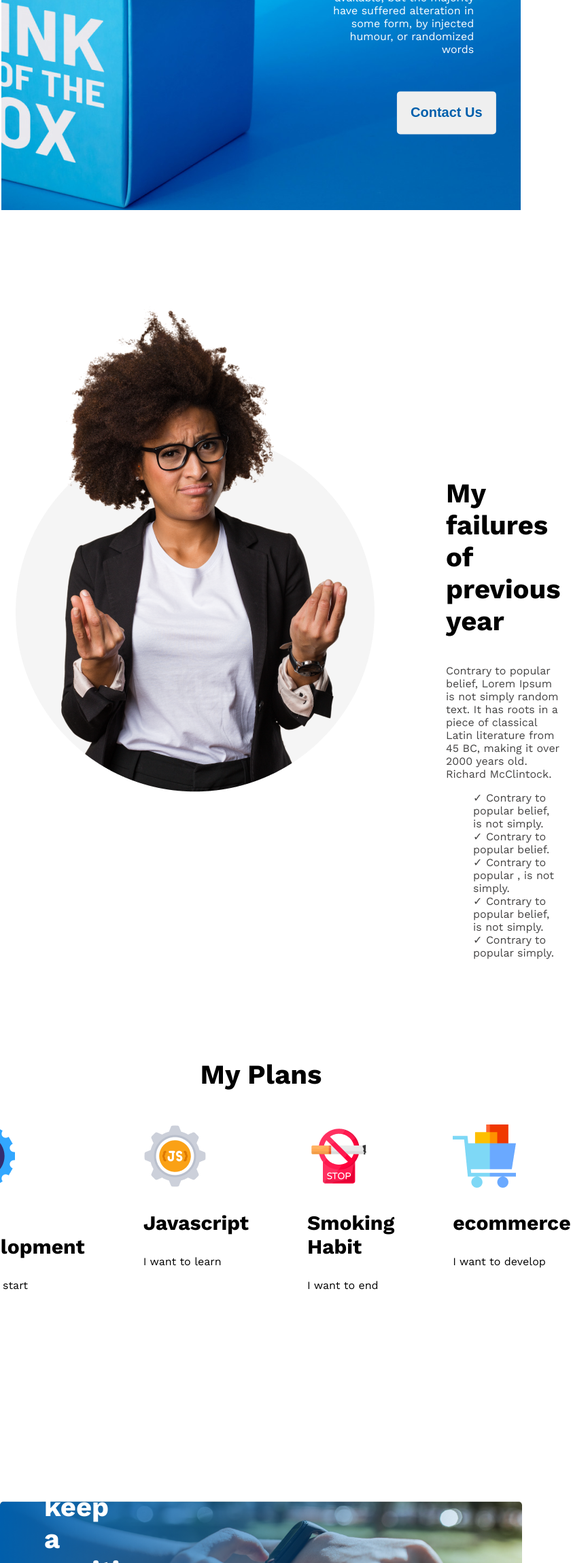
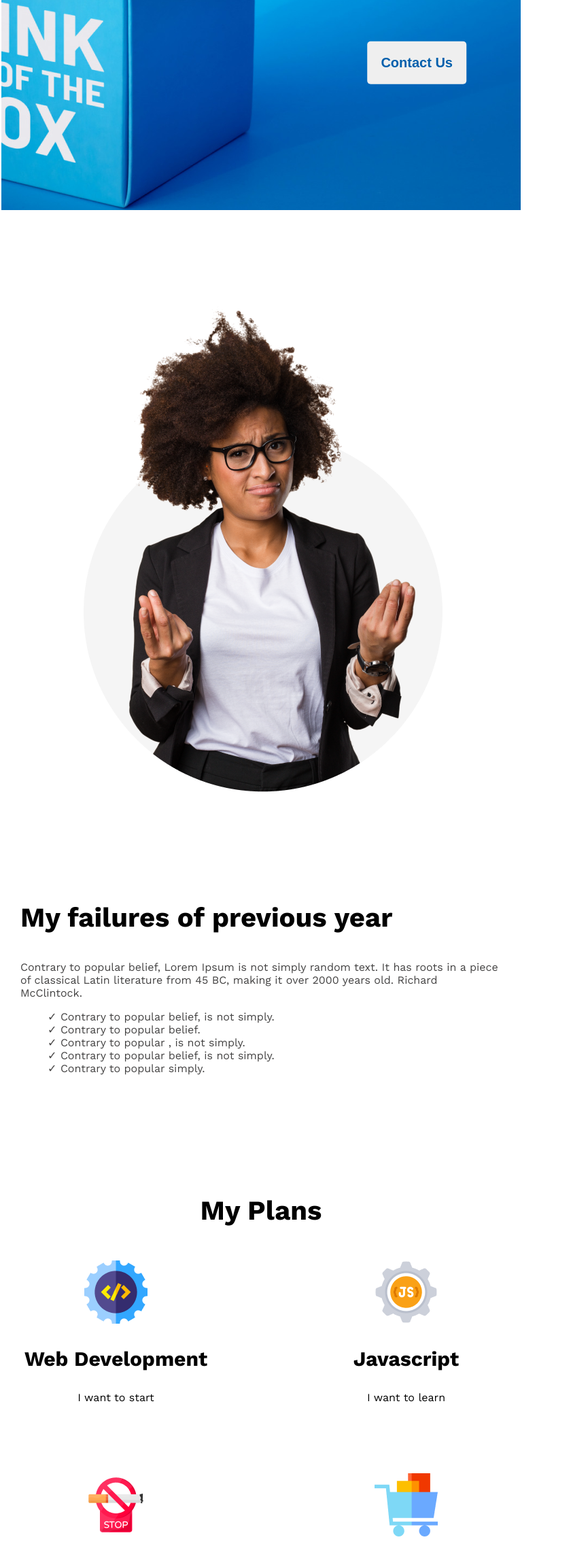
Before and after one commit to tawsifislam04/New-Year_Planning, a plain HTML site: page index.html in a window 768 px wide. Shown: the part 501-2800 px from the top of the page at 68% size, 840 px wide, since content can reach past the window. Drawn offline with nearby package versions, Linux system fonts and the light colour scheme.

Commit message:
responsive the website for tab

```diff
--- a/Styles/style.css
+++ b/Styles/style.css
@@ -259,7 +259,6 @@ footer{
         position: static;
         background-position: right;
         padding: 20px;
-        height: 500px;
     }
     .banner-heading , .banner-description ,.btn-div{
         position: static;
@@ -270,3 +269,51 @@ footer{
 
 
 }
+
+
+@media screen and (min-width: 576px) and (max-width:992px){
+    .banner-heading{
+        left: 50%;
+        transform: translate(-20% , -80%);
+    }
+    .banner-description{
+        top: 50%;
+        left: 60%;
+        transform: translate(-27% , -20%);
+    }
+    .btn-div{
+        top: 70%;
+        left: 80%;
+        transform: translate(-50% , -10%);
+    }
+    .my-previous-failure{
+        flex-direction: column;
+        align-items: center;
+    }
+    .image{
+        width: 100%;
+        text-align: center;
+    }
+    .div-text{
+        margin: 30px;
+    }
+    .my-plans{
+        display: grid;
+        grid-template-columns: 1fr 1fr;
+    }
+    .work-plan{
+        text-align: center;
+    }
+    .gradient{
+        background-size: cover;
+    }
+    .gradient-text{
+        padding: 60px 317px 60px 65px;
+    }
+    footer{
+        flex-direction: column;
+    }
+    .footer-div{
+        padding: 50px;
+    }
+}
```
